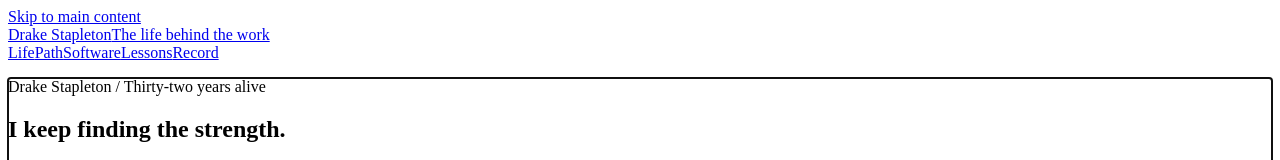
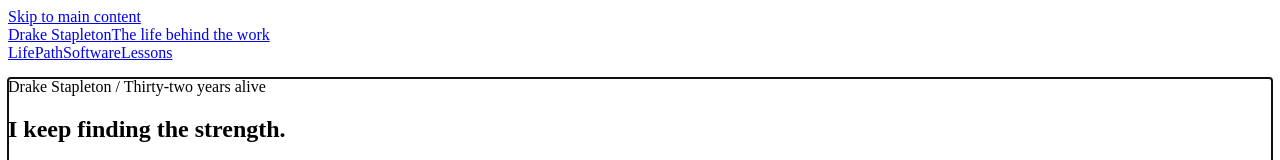
Before and after one commit to dhgmonkey/drakestapleton.com, a React (Vite) app: page / in a window 1280 px wide. Shown: the top 160 px of the page. Built offline with nearby package versions, Linux system fonts and the light colour scheme.

Commit message:
Remove the Record tab (#6)
Remove the Record tab from the header and footer.

```diff
--- a/src/components/SiteFooter.tsx
+++ b/src/components/SiteFooter.tsx
@@ -14,7 +14,6 @@ export function SiteFooter() {
           <Link to="/software">Software &amp; AI</Link>
           <Link to="/what-i-learned">Lessons</Link>
           <Link to="/atlas">Latest project</Link>
-          <Link to="/evidence">Record</Link>
           <Link to="/symphony">Symphony</Link>
         </nav>
         <p className="site-footer-note">
--- a/src/components/SiteNav.tsx
+++ b/src/components/SiteNav.tsx
@@ -5,7 +5,6 @@ const LINKS = [
   { to: "/path", label: "Path", end: true },
   { to: "/software", label: "Software", end: true },
   { to: "/what-i-learned", label: "Lessons", end: true },
-  { to: "/evidence", label: "Record", end: true },
 ];
 
 export function SiteNav() {
```
